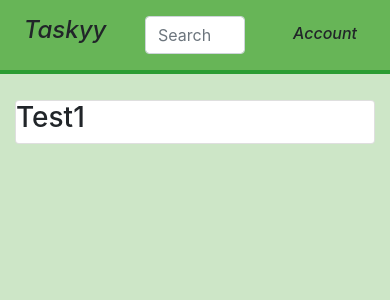
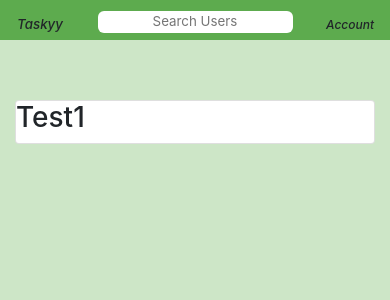
Before and after one commit to vhodgins/TaskManager, a Flask app: page /search/1 in a window 390 px wide. Shown: the top 300 px of the page. Run offline with Flask 2, Linux system fonts and the light colour scheme; data comes from the database, SQL or seed files in the repository; both versions use the stored data as it was after the commit; some libraries are stand-ins or nearby versions.

Commit message:
search bar works now

```diff
--- /dev/null
+++ b/mainapp/static/scripts/search.js
@@ -0,0 +1,12 @@
+$(document).ready(function(){
+
+  $('#searchbar').submit(function(e){
+    q = 'http://localhost:5000/search/' + $('#searchfield').val();
+    document.location.href = q ;
+    e.preventDefault();
+
+  });
+
+
+
+})
--- a/mainapp/static/stylesheets/home.css
+++ b/mainapp/static/stylesheets/home.css
@@ -3,7 +3,31 @@
 }
 
 
+nav {
+  background-color:rgba(46, 154, 24, 0.64)
+}
 
+nav hr{
+  margin-top:10px;
+}
+
+.buffer {
+  height: 10.2vh;
+}
+
+#searchbar {
+  margin-top: 5px;
+  width:200px;
+}
+
+.comments {
+  width: 70%;
+}
+
+#searchfield {
+  width:300px;
+  text-align: center;
+}
 
 span button img:hover {
   animation-name: rotate;
@@ -127,6 +151,61 @@ top: 150px;
   .upvotebuttons {
     top:140px;
   }
+  nav {
+    height:40px;
+  }
+  nav div a h4 {
+    font-size:10pt;
+  }
+
+  nav div div a h6 {
+    margin-top:-6px;
+    font-size: 9pt;
+  }
+
+nav hr {
+  visibility: hidden;
+}
+
+nav div form {
+  font-size: 10pt;
+  margin-top:-7px;
+}
+
+nav {
+  background-color: rgba(93, 171, 78, 1)
+}
+
+
+#searchfield {
+  width: 50vw;
+}
+#searchbar {
+  margin-top:-5px;
+}
+
+.comments {
+  width: 100%;
+  text-align: center;
+  margin: auto;
+}
+
+.comments form input {
+  margin:auto;
+  margin-top: 5px;
+  width: 80vw;
+}
+
+.buffer {
+  height: 3.5vh;
+}
+
+}
+
+
+.searching {
+border:none;
+border-radius: 6px;
 }
 
   @media (max-width:580px) {
--- a/mainapp/templates/layout.html
+++ b/mainapp/templates/layout.html
@@ -6,6 +6,7 @@
     <meta name="viewport" content="width=device-width, initial-scale=1, shrink-to-fit=no">
     <link rel="stylesheet" type="text/css" href="static/stylesheets/singlepost.css">
     <link rel="stylesheet" href="https://maxcdn.bootstrapcdn.com/bootstrap/4.0.0/css/bootstrap.min.css" integrity="sha384-Gn5384xqQ1aoWXA+058RXPxPg6fy4IWvTNh0E263XmFcJlSAwiGgFAW/dAiS6JXm" crossorigin="anonymous">
+    <link rel="stylesheet" href="{{url_for('static', filename='stylesheets/home.css')}}">
     <style media="screen">
     html, body {
     max-width: 100%;
@@ -82,24 +83,22 @@ background: #555;
         font-size: 14pt;
       }
 
-      @media (max-width:1300) {
-        font-size: 10pt;
-      }
+
 
     </style>
     <title>{{title}}</title>
   </head>
   <body>
 
-  <nav class="fixed-top" style="background-color:rgba(46, 154, 24, 0.64)">
+  <nav class="fixed-top" style="">
     <div class="container">
       <div class="row mt-3 mb-3">
     <div class="col">
       <a style="text-decoration:none; color:inherit;"href="{{url_for('home')}}"><h4><i>Taskyy</i></h4></a>
     </div>
     <div class="col">
-      <form class="" action="" method="post">
-        <input class="form-control" type="text" name="" value="" placeholder="Search">
+      <form id="searchbar" style='position:relative' class="" action="" method="post">
+        <input id="searchfield" class="searching" type="text" name="" value="" placeholder="Search Users">
       </form>
     </div>
     <div class="col">
@@ -115,7 +114,7 @@ background: #555;
     {% with messages = get_flashed_messages(with_categories=true) %}
       {%if messages%}
           {%for category, message in messages%}
-            <div class="flashbar alert alert-success">
+            <div style="margin-top:75px;"class="flashbar alert alert-danger">
               {{message}}
             </div>
           {%endfor%}
@@ -132,6 +131,7 @@ background: #555;
 
   <!--  <script src="/static/js/moment.min.js"></script>-->
     <link rel="stylesheet" href="{{url_for('static', filename='stylesheets/singlepost.css')}}">
+    <script src="{{url_for('static', filename='scripts/search.js')}}"></script>
     <script src="{{url_for('static', filename='scripts/comment.js')}}"></script>
     <script src="{{url_for('static', filename='scripts/settings.js')}}"></script>
     <script src="{{url_for('static', filename='scripts/flashhide.js')}}"></script>
```
Also changed, not shown: mainapp/templates/comment_proto.html (+4 -4 lines), mainapp/templates/post.html (+12 -8 lines), mainapp/site.db.
